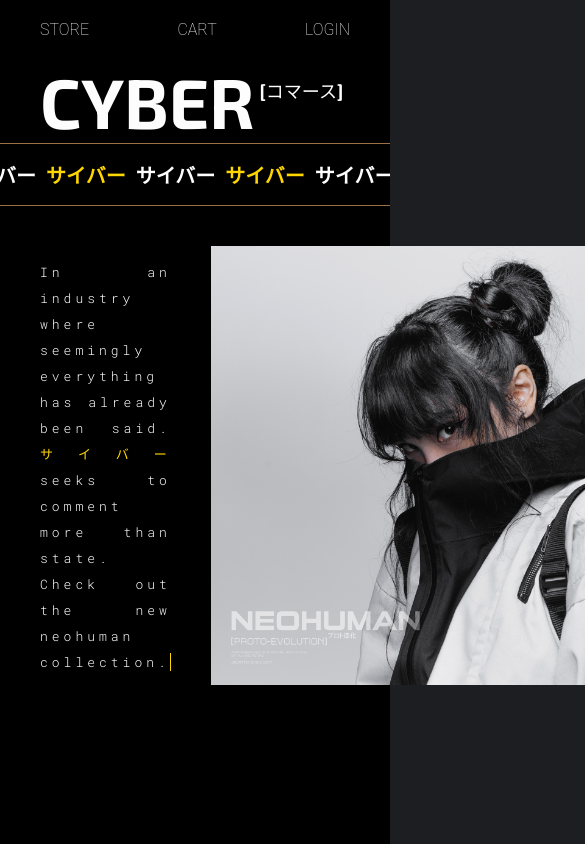
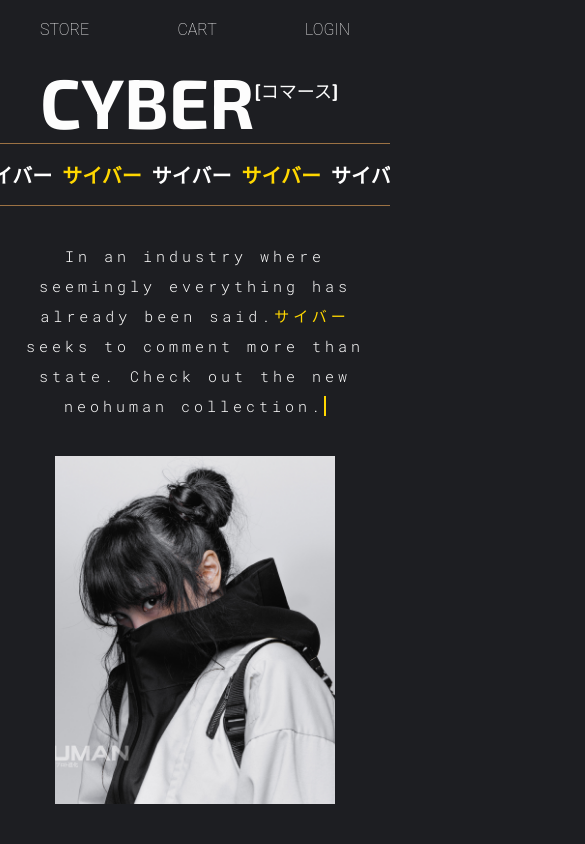
Before and after one commit to jzwoo/cyberpunk, a React (Create React App) app: page / in a window 390 px wide. Shown: the top 844 px of the page, 585 px wide, since content can reach past the window. Built offline with nearby package versions, Linux system fonts and the light colour scheme.

Commit message:
Responsive design for main page

```diff
--- a/src/components/Ticker/Ticker.css
+++ b/src/components/Ticker/Ticker.css
@@ -28,7 +28,7 @@
     }
 }
 
-@media (max-width: 767px) {
+@media (max-width: 915px) {
     .ticker li {
         display: inline-block;
         font-weight: bold;
--- a/src/pages/Home/Home.css
+++ /dev/null
@@ -1,9 +0,0 @@
-.full-vh {
-    height: 100vh
-}
-
-@media (max-height: 500px) {
-    .full-vh {
-        height: auto;
-    }
-}
--- a/src/pages/Home/Home.tsx
+++ b/src/pages/Home/Home.tsx
@@ -1,23 +1,22 @@
 import React from "react";
 import Main from "./Main/Main";
 import Products from "./Products";
-import "./Home.css";
 
 const Home: React.FC = () => {
     return (
-        <>
-            <div className='full-vh' style={{backgroundColor: 'black'}}>
+        <div>
+            <div>
                 <Main/>
             </div>
 
-            <div className='full-vh' style={{backgroundColor: 'red'}}>
+            <div style={{backgroundColor: 'red'}}>
                 <Products/>
             </div>
 
-            <div className='full-vh' style={{backgroundColor: 'brown'}}>
+            <div style={{backgroundColor: 'brown'}}>
                 {"TODO"}
             </div>
-        </>
+        </div>
     )
 }
 
--- a/src/pages/Home/Main/Main.css
+++ b/src/pages/Home/Main/Main.css
@@ -1,7 +1,7 @@
 .main-container {
     display: flex;
     flex-direction: column;
-    height: 100%;
+    height: 100vh;
 }
 
 .pad-left {
@@ -10,7 +10,6 @@
 
 .title-container {
     display: flex;
-    flex-direction: row;
 }
 
 .title {
@@ -18,17 +17,15 @@
 }
 
 .sub-title {
-    margin-left: 10px;
     font-size: 35px;
 }
 
 .intro {
     width: 500px;
-
     font-family: 'Roboto Mono', monospace;
     font-size: 20px;
     letter-spacing: 8px;
-    line-height: 2;
+    line-height: 1.8;
     text-align: justify;
 }
 
@@ -39,15 +36,12 @@
 
 .bottom-container {
     position: relative;
+    display: flex;
+    /* 405px is the top half up to the ticker plus the 2 padding of the bottom-container */
+    height: calc(100vh - 405px);
 
-    display: flex;
-    flex: 1;
-    /* 405px is the top half up to the ticker plus the 2 padding of the bottom-container */
-    max-height: calc(100vh - 405px);
-    flex-direction: row;
     justify-content: space-between;
     gap: 20px;
-
     padding: 40px;
 }
 
@@ -60,7 +54,6 @@
     /* 270px aligns it with the title */
     margin-top: -270px;
     width: 380px;
-    object-fit: cover;
 }
 
 .scroll-container {
@@ -94,33 +87,62 @@
     }
 }
 
-@media (max-width: 767px) {
+/* media changes */
+@media (orientation: landscape) and (max-width: 915px) {
+    .main-container {
+        flex-direction: column;
+        height: auto;
+    }
+}
+
+@media (max-width: 1470px) and (min-width: 915px) {
+    .image1 {
+        width: 50%;
+        object-fit: cover;
+    }
+
+    .image2 {
+        display: none;
+    }
+
+    .scroll-container {
+        display: none;
+    }
+}
+
+@media (max-width: 915px) {
     .title {
         font-size: 70px;
     }
 
     .sub-title {
-        margin-left: 5px;
         font-size: 18px;
     }
 
+    .bottom-container {
+        display: flex;
+        flex-direction: column;
+        flex: 1;
+
+        align-items: center;
+        padding: 20px;
+    }
+
     .intro {
-        /* width minus padding both sides */
-        width: calc(100% - 80px);
-
-        font-family: 'Roboto Mono', monospace;
-        font-size: 13px;
+        width: 100%;
+        font-size: 15px;
         letter-spacing: 4px;
         line-height: 2;
-        text-align: justify;
-        padding-right: 20px;
+        text-align: center;
     }
 
-    /*.image1 {*/
-    /*    position: relative;*/
-    /*    width: 100%;*/
-    /*    object-fit: cover;*/
-    /*}*/
+    .image1 {
+        width: 80%;
+    }
+
+    .image2 {
+        display: none;
+    }
 
     .scroll-container {
         display: none;
@@ -131,4 +153,10 @@
     .scroll-container {
         display: none;
     }
+
+    .intro {
+        font-size: 15px;
+        letter-spacing: 4px;
+        line-height: 2;
+    }
 }
--- a/src/pages/Home/Main/Main.tsx
+++ b/src/pages/Home/Main/Main.tsx
@@ -28,10 +28,9 @@ const Main: React.FC = () => {
                     <span className="blink-caret"> Check out the new neohuman collection.</span>
                 </p>
 
-                <div>
-                    <img className="image1" src="image1.jpg"/>
-                </div>
+                <img className="image1" src="image1.jpg"/>
 
+                {/* image2 is put in a div because for some reason the pic does not move up */}
                 <div>
                     <img className="image2" src="image2.jpg"/>
                 </div>
```
